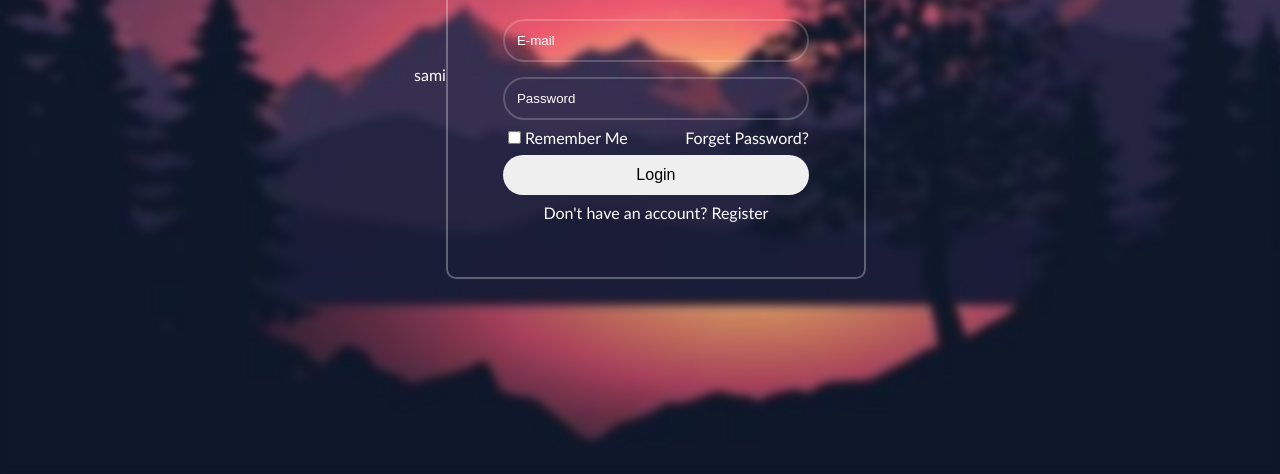
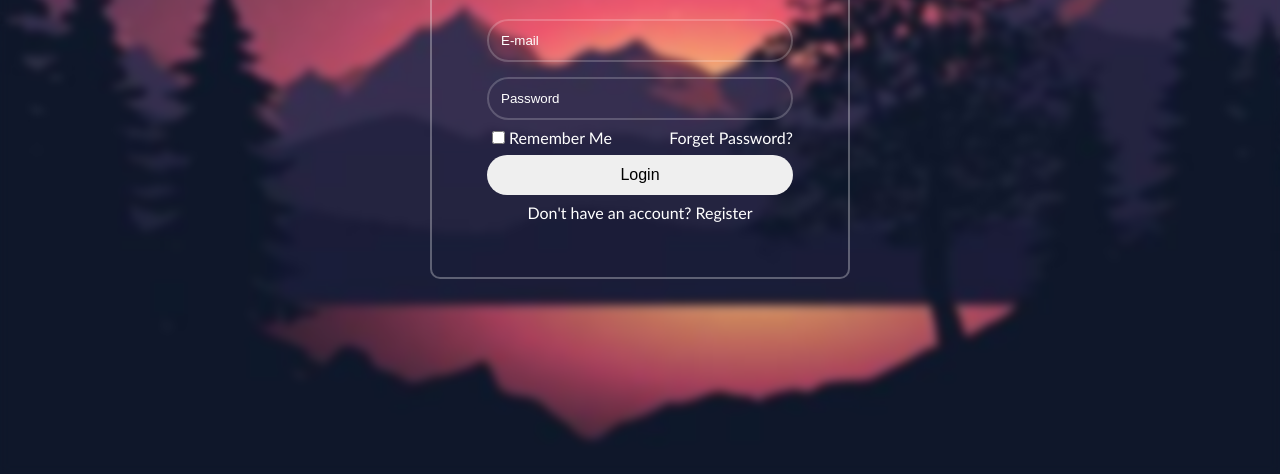
Before and after one commit to samiullahDeveloper786/Login-Page, a plain HTML site: page index.html in a window 1280 px wide. Shown: the part 326-800 px from the top of the page. Drawn offline with Linux system fonts and the light colour scheme.

Commit message:
first commit

```diff
--- a/index.html
+++ b/index.html
@@ -7,8 +7,6 @@
     <link rel="stylesheet" href="index.css" type="text/css">
 </head>
 <body>
-
-    sami
         <div class="container">
             <form>
                 <h1>Login</h1>
```
